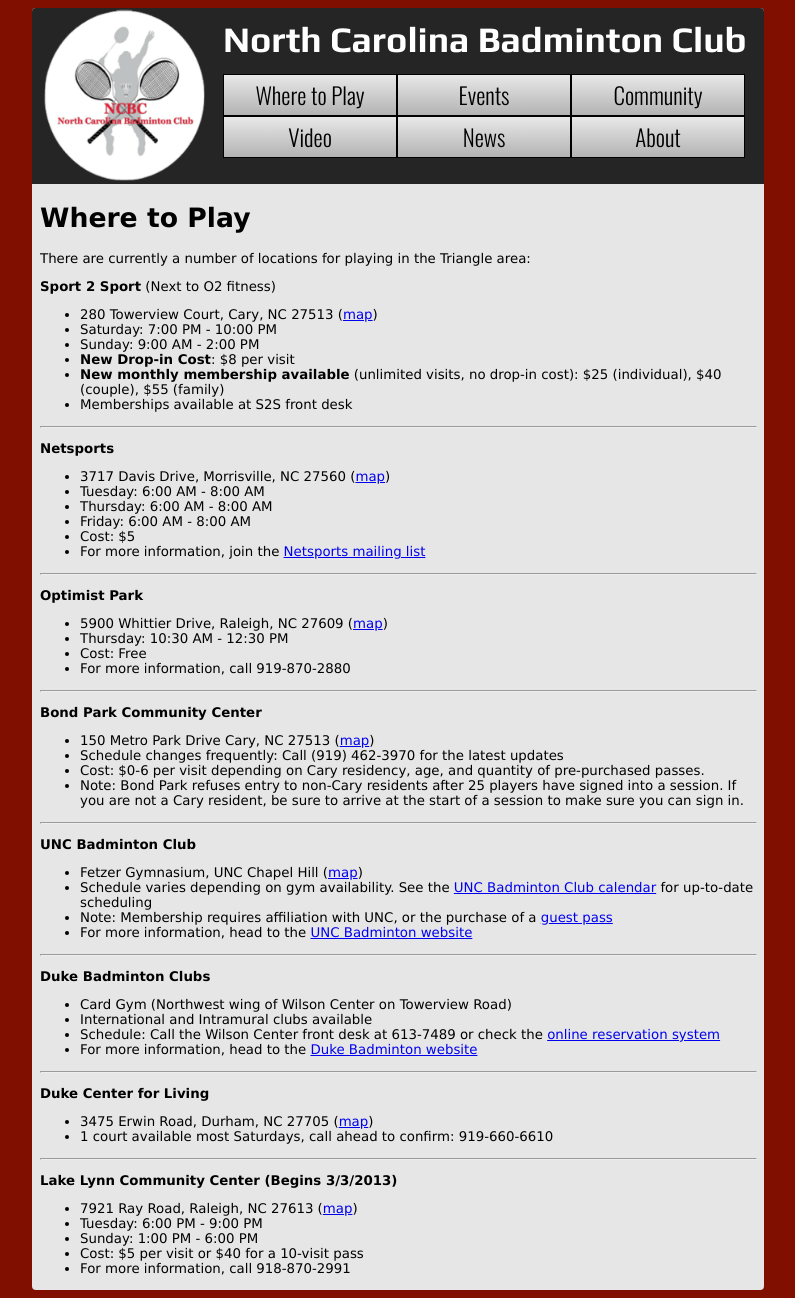
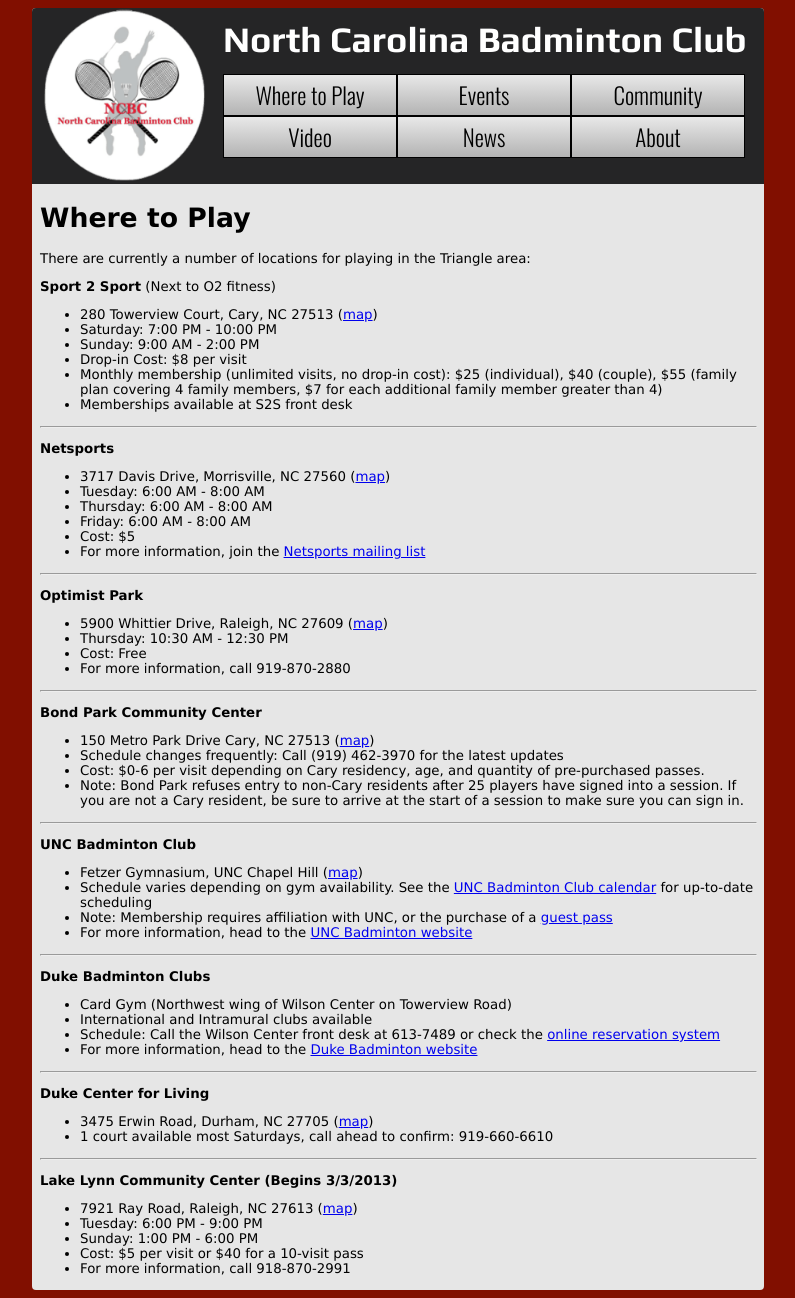
Before and after one commit to NCBC/ncbc.github.com, a Jekyll site: the page built from locations.md, in a window 1280 px wide. Shown: the whole page, without its empty margins (242-1037 px from the left). Built offline with Jekyll 4.4.1, drawn with Linux system fonts in a browser that asks for light colours.

Commit message:
Edited S2S membership information

```diff
--- a/locations.md
+++ b/locations.md
@@ -11,8 +11,8 @@
 * 280 Towerview Court, Cary, NC 27513 ([map](https://maps.google.com/maps?q=280+Towerview+Court,+Cary,+NC+27513&hl=en&hnear=280+Towerview+Ct,+Cary,+Wake,+North+Carolina+27513&t=m&z=16))
 * Saturday: 7:00 PM - 10:00 PM
 * Sunday: 9:00 AM - 2:00 PM
-* **New Drop-in Cost**: $8 per visit
-* **New monthly membership available** (unlimited visits, no drop-in cost): $25 (individual), $40 (couple), $55 (family)
+* Drop-in Cost: $8 per visit
+* Monthly membership (unlimited visits, no drop-in cost): $25 (individual), $40 (couple), $55 (family plan covering 4 family members, $7 for each additional family member greater than 4)
 * Memberships available at S2S front desk
 <hr />
 
```
